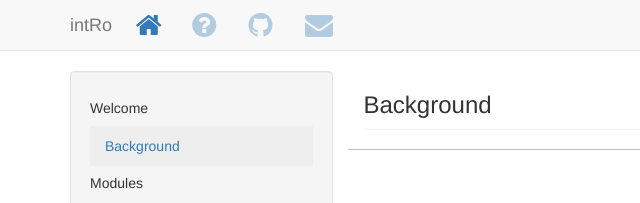
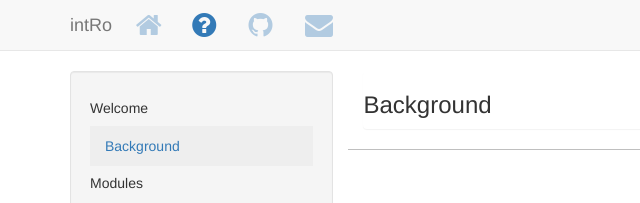
Before and after one commit to gammarama/intRo, a Jekyll site: the page built from index.html, in a window 1280 px wide. Shown: the top 203 px of the page, without its empty margins (0-640 px from the left). Built offline with Jekyll 4.4.1, drawn with Linux system fonts in a browser that asks for light colours; nearby versions of some CDN libraries; Markdown is read by kramdown in place of the engine named in the settings.

Commit message:
small nav change

```diff
--- a/_config.yml
+++ b/_config.yml
@@ -11,7 +11,7 @@ links:
   class: fa-home
   target: _self
 - name: help
-  href: '#'
+  href: ''
   class: fa-question-circle
   target: _self
 - name: github
--- a/_layouts/layout.html
+++ b/_layouts/layout.html
@@ -34,7 +34,7 @@
 			</div>
 			<nav class="collapse navbar-collapse" id="nav" role="navigation">
 					{% for item in site.links %}
-						<a href="{{ item.href }}" class="fa {{ item.class }} {% if forloop.first %}active{% endif %} " target="{{ item.target }}"><span>{{ item.name | capitalize }}</span></a>
+						<a href="{{ item.href }}" class="fa {{ item.class }} {% if forloop.index == 2 %}active{% endif %} " target="{{ item.target }}"><span>{{ item.name | capitalize }}</span></a>
 					{% endfor %}
 			</nav>
 		  </div>
```
Also changed, not shown: 2 other files.
